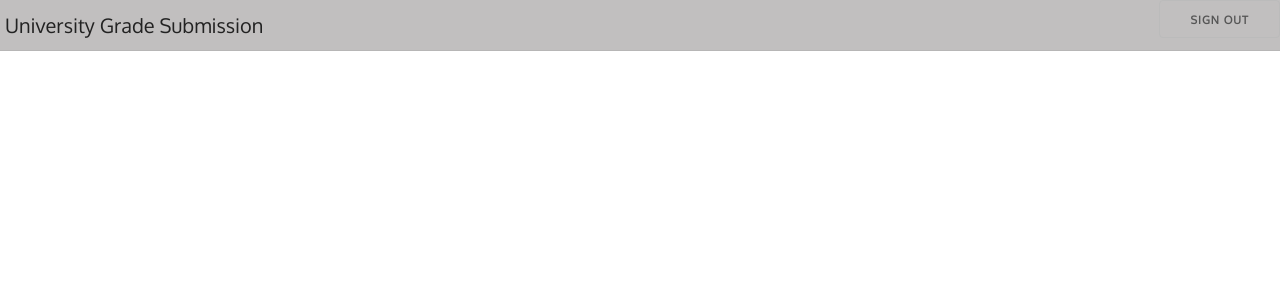
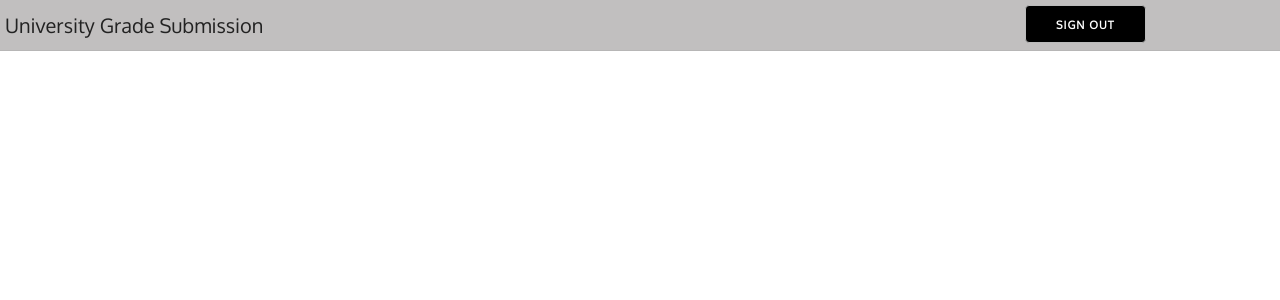
Before and after one commit to leov2000/IS211_Assignment12, a Flask app: page /dashboard in a window 1280 px wide. Shown: the top 300 px of the page. Run offline with Flask 2, Linux system fonts and the light colour scheme; the visitor is signed in with stand-in values (Sample User, id 1).

Commit message:
(Added) styling for sign out button

```diff
--- a/static/css/main.css
+++ b/static/css/main.css
@@ -47,7 +47,7 @@ a:hover {
 }
 
 .error-messages {
-    width: 60%;
+    width: 45%;
     display: flex;
     justify-content: flex-end;
     align-items:center;
@@ -101,3 +101,15 @@ input {
     background-color: black;
     color: white;
 }
+
+.signout-button-container {
+    width: 20%;
+    display: flex;
+}
+
+.signout-button {
+    background-color: black;
+    color: white;
+    margin-bottom: 0;
+    margin-top: 5px;
+}
```
